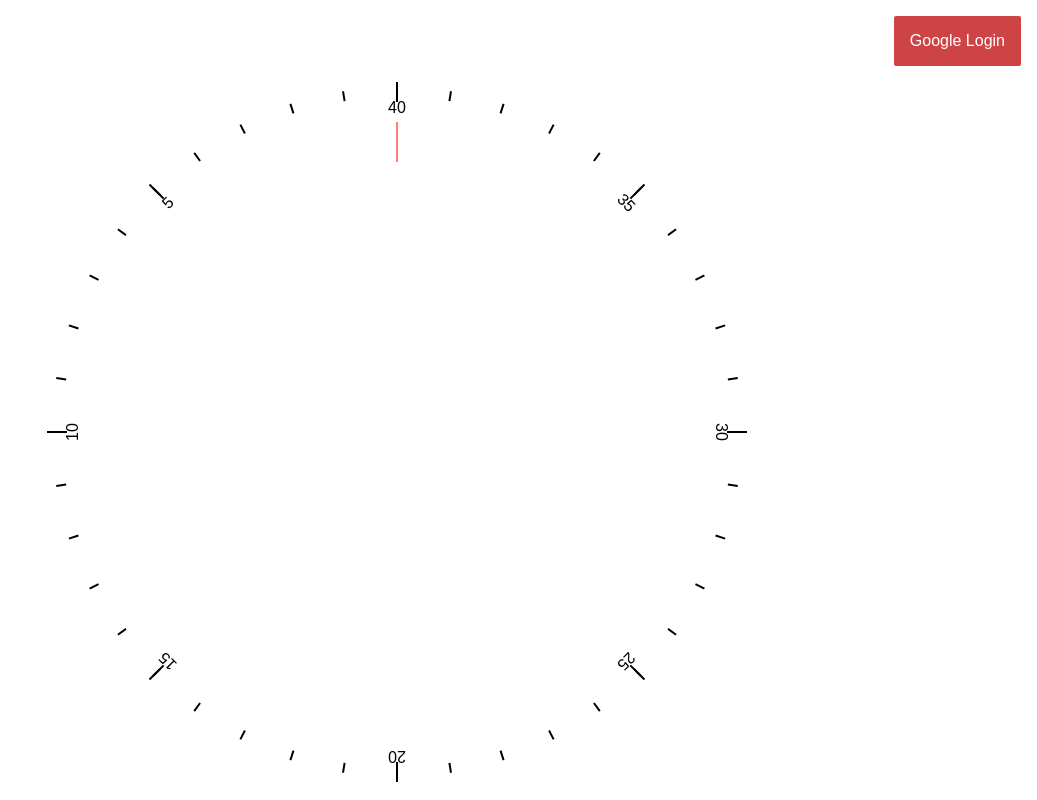
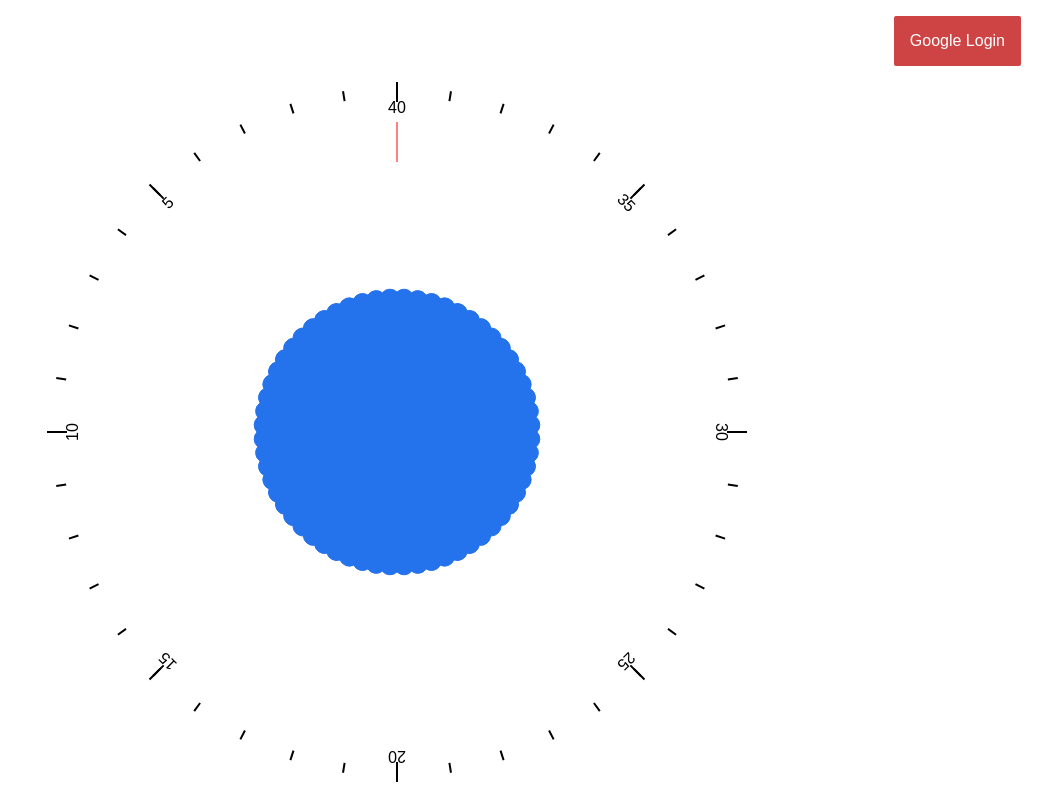
Before and after one commit to gggonzalez03/secret-message-vault, a React (Create React App) app: page / in a window 1280 px wide. Shown: the whole page, without its empty margins (243-1280 px from the left). Built offline with nearby package versions, Linux system fonts and the light colour scheme.

Commit message:
feat: Adds handle to the turning dial
A component that renders a handle-like shaped is added so that
the dial would look more like a masterlock.

```diff
--- /dev/null
+++ b/src/components/DialHandle/DialHandle.js
@@ -0,0 +1,84 @@
+import React, { Component } from 'react'
+import PropTypes from 'prop-types'
+
+class DialHandle extends Component {
+    state = {}
+
+    getX = (radius, angle) => {
+        return radius * Math.cos(angle * Math.PI / 180)
+    }
+    getY = (radius, angle) => {
+        return radius * Math.sin(angle * Math.PI / 180)
+    }
+
+    getCircleSideCoordinates = (radius, grip) => {
+        let gripAngle = 360 / grip
+        let angleCollection = []
+        for (var multiplier = 1; multiplier <= grip; multiplier++) {
+            angleCollection.push({
+                angle: gripAngle * multiplier,
+                x: this.getX(radius, gripAngle * multiplier),
+                y: this.getY(radius, gripAngle * multiplier),
+            })
+        }
+        return angleCollection
+    }
+
+    generateHandlePath = (radius, endPoints) => {
+        let handlePath = ``
+        for (var index = 0; index < endPoints.length; index++) {
+            if (!index)
+                handlePath = `M${radius + endPoints[index].x},${radius - endPoints[index].y}`
+            else
+                handlePath += `A10,10 0 0 0 ${radius + endPoints[index].x},${radius - endPoints[index].y}`
+        }
+
+        // Close the path with a curve
+        handlePath += `A10,10 0 0 0 ${radius + endPoints[0].x},${radius - endPoints[0].y}`
+
+        return handlePath
+    }
+
+    render() {
+        const { radius, grip, rotateOffset, color, style } = this.props
+        return (
+            <div style={{ width: radius * 2, height: radius * 2, ...styles.container, ...style }}>
+                <svg height={radius * 2} width={radius * 2}>
+                    <path
+                        d={this.generateHandlePath(radius, this.getCircleSideCoordinates(radius-10, grip))}
+                        stroke={color}
+                        fill={color}
+                        strokeWidth={1}
+                        transform={`rotate(${(rotateOffset) * -1} ${radius} ${radius})`}
+                    />
+                </svg>
+            </div>
+        )
+    }
+}
+
+const styles = {
+    container: {
+    }
+}
+
+// Default values for props
+DialHandle.defaultProps = {
+    radius: 100,
+    grip: 50,
+    color: 'black',
+    rotateOffset: 90,
+    style: {
+
+    },
+}
+
+DialHandle.propTypes = {
+    radius: PropTypes.number,
+    grip: PropTypes.number,
+    color: PropTypes.string,
+    rotateOffset: PropTypes.number,
+    style: PropTypes.object,
+}
+
+export default DialHandle
--- a/src/components/LoginPage/LoginPage.js
+++ b/src/components/LoginPage/LoginPage.js
@@ -3,6 +3,7 @@ import { connect } from 'react-redux'
 
 import GoogleLoginButton from '../GoogleLoginButton/GoogleLoginButton';
 import TurningDial from '../TurningDial/TurningDial';
+import DialHandle from '../DialHandle/DialHandle';
 
 class LoginPage extends Component {
     state = {}
@@ -13,6 +14,13 @@ class LoginPage extends Component {
                     <GoogleLoginButton style={styles.loginButton} />
                 </div>
                 <div style={styles.turningDial}>
+                    <div style={{ ...styles.handle, height: 350 * 2, width: 350 * 2 }}>
+                        <DialHandle
+                            color='#2572ed'
+                            radius={150}
+                            grip={60}
+                        />
+                    </div>
                     <TurningDial
                         radius={350}
                         tickHeight={20}
@@ -46,6 +54,12 @@ const styles = {
     turningDial: {
         display: 'flex',
         justifyContent: 'center',
+    },
+    handle: {
+        display: 'flex',
+        justifyContent: 'center',
+        alignItems: 'center',
+        position: 'absolute',
     }
 }
 
```
